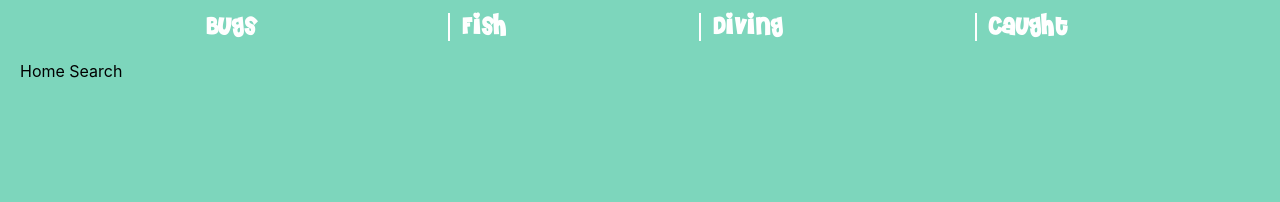
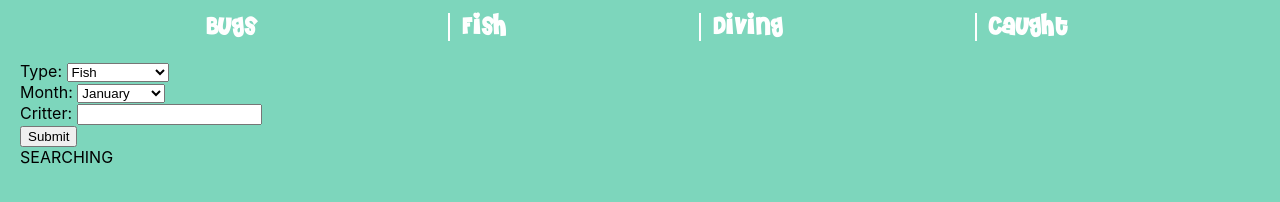
Before and after one commit to LaurenColvin/project-2-react, a React (Create React App) app in the folder critterpedia/: page / in a window 1280 px wide. Shown: the part 172-374 px from the top of the page. Built offline with nearby package versions, Linux system fonts and the light colour scheme.

Commit message:
adding dropdown and form for search functions

```diff
--- a/critterpedia/src/Home/Home.js
+++ b/critterpedia/src/Home/Home.js
@@ -1,9 +1,174 @@
 import React from 'react';
+import { useState } from "react";
+let urlBase='https://acnhapi.com/v1/';
 
 const Home = () => {
+
+    const [critterType, setCritterType] = useState("fish")
+    const [currentMonth, setCurrentMonth] = useState("1");
+    const [currentCritter, setCurrentCritter] = useState("Bitterling");
+    const [critterData, setCritterData] = useState({
+             "id": 1,
+            "file-name": "seaweed",
+            "name": {
+            "name-USen": "seaweed",
+            "name-EUen": "seaweed",
+            "name-EUnl": "zeewier",
+            "name-EUde": "Wakame-Alge",
+            "name-EUes": "alga wakame",
+            "name-USes": "alga wakame",
+            "name-EUfr": "wakame",
+            "name-USfr": "wakamé",
+            "name-EUit": "alga wakame",
+            "name-CNzh": "裙带菜",
+            "name-TWzh": "裙帶菜",
+            "name-JPja": "ワカメ",
+            "name-KRko": "미역",
+            "name-EUru": "морские водоросли"
+            },
+            "availability": {
+            "month-northern": "10-7",
+            "month-southern": "4-1",
+            "time": "",
+            "isAllDay": true,
+            "isAllYear": false,
+            "month-array-northern": [
+            10,
+            11,
+            12,
+            1,
+            2,
+            3,
+            4,
+            5,
+            6,
+            7
+            ],
+            "month-array-southern": [
+            4,
+            5,
+            6,
+            7,
+            8,
+            9,
+            10,
+            11,
+            12,
+            1
+            ],
+            "time-array": [
+            0,
+            1,
+            2,
+            3,
+            4,
+            5,
+            6,
+            7,
+            8,
+            9,
+            10,
+            11,
+            12,
+            13,
+            14,
+            15,
+            16,
+            17,
+            18,
+            19,
+            20,
+            21,
+            22,
+            23
+            ]
+            },
+            "speed": "Stationary",
+            "shadow": "Large",
+            "price": 600,
+            "catch-phrase": "I got some seaweed! I couldn't kelp myself.",
+            "image_uri": "https://acnhapi.com/v1/images/sea/1",
+            "icon_uri": "https://acnhapi.com/v1/icons/sea/1",
+            "museum-phrase": "Let it be known that seaweed is a misnomer of the highest order! That is, it is not a noxious weed so much as it is a marine algae most beneficial to life on land and sea. Seaweed, you see, provides essential habitat and food for all manner of marine creatures. And it creates a great deal of the oxygen we land lovers love to breath too, hoo! And yet, I can't help but shudder when the slimy stuff touches my toes during a swim. Hoot! The horror!"
+    });
+
+    const typeHandleChange = (event) => {
+        event.preventDefault();
+        setCritterType(event.target.value);
+    };
+
+    const listHandleChange = (event) => {
+        event.preventDefault();
+        setCurrentMonth(event.target.value);
+    };
+
+     const textHandleChange = (event) => {
+        event.preventDefault();
+        setCurrentCritter(event.target.value);
+    };
+
+
+    const handleSubmit = (event) => {
+        event.preventDefault();
+        let url = urlBase + critterType + "/" + currentCritter.toLowerCase()
+        console.log(url);
+        fetch(url)
+        .then((response) => response.json())
+        .then ((data) => setCritterData(data))
+        .then ((data) => console.log({data}))
+        .catch(() => console.log("oops, error"));
+    };
+
+    const available = critterData.availability;
+
+    const searchMonth = () => {
+        return (
+            <div>SEARCHING</div>
+        )
+    }
+
     return (
         <div>
-        Home Search
+            <form onSubmit={handleSubmit}>
+                <label> Type: </label>
+                <select className="search" id="type" onChange={typeHandleChange}>
+                        <option  value="fish">Fish</option>
+                        <option  value="bugs">Bug</option>
+                        <option  value="sea">Sea Creature</option>
+                    </select>
+                <br/>
+                <label> Month: </label>
+                    <select className="search" id="month" onChange={listHandleChange}>
+                        <option  value="1">January</option>
+                        <option  value="2">Feburary</option>
+                        <option  value="3">March</option>
+                        <option  value="4">April</option>
+                        <option  value="5">May</option>
+                        <option  value="6">June</option>
+                        <option  value="7">July</option>
+                        <option  value="8">August</option>
+                        <option  value="9">September</option>
+                        <option  value="10">October</option>
+                        <option  value="11">November</option>
+                        <option  value="12">December</option>
+                    </select>
+                <br/>
+                <label> Critter: </label>
+                <input className="search" type='text' id='critter' onChange={textHandleChange}></input>
+                <br/>
+                <input className="submit-button" type="submit"></input>
+            </form>
+            <div className='search-result-container'>
+            {available.isAllYear == true ? (
+                <div className="search-result">
+                    <h4>Yes it is available!</h4>
+                    <img className='critter-icon' src={critterData.icon_uri} alt='icon'/>
+                    {critterType !== "sea" ? ( <h4>Find it in {available.location}s</h4> ):( <h4>Find it in the ocean</h4> )}
+                </div>
+            ) : (
+                searchMonth()
+            )}
+            </div>
         </div>
     )
 }
```
